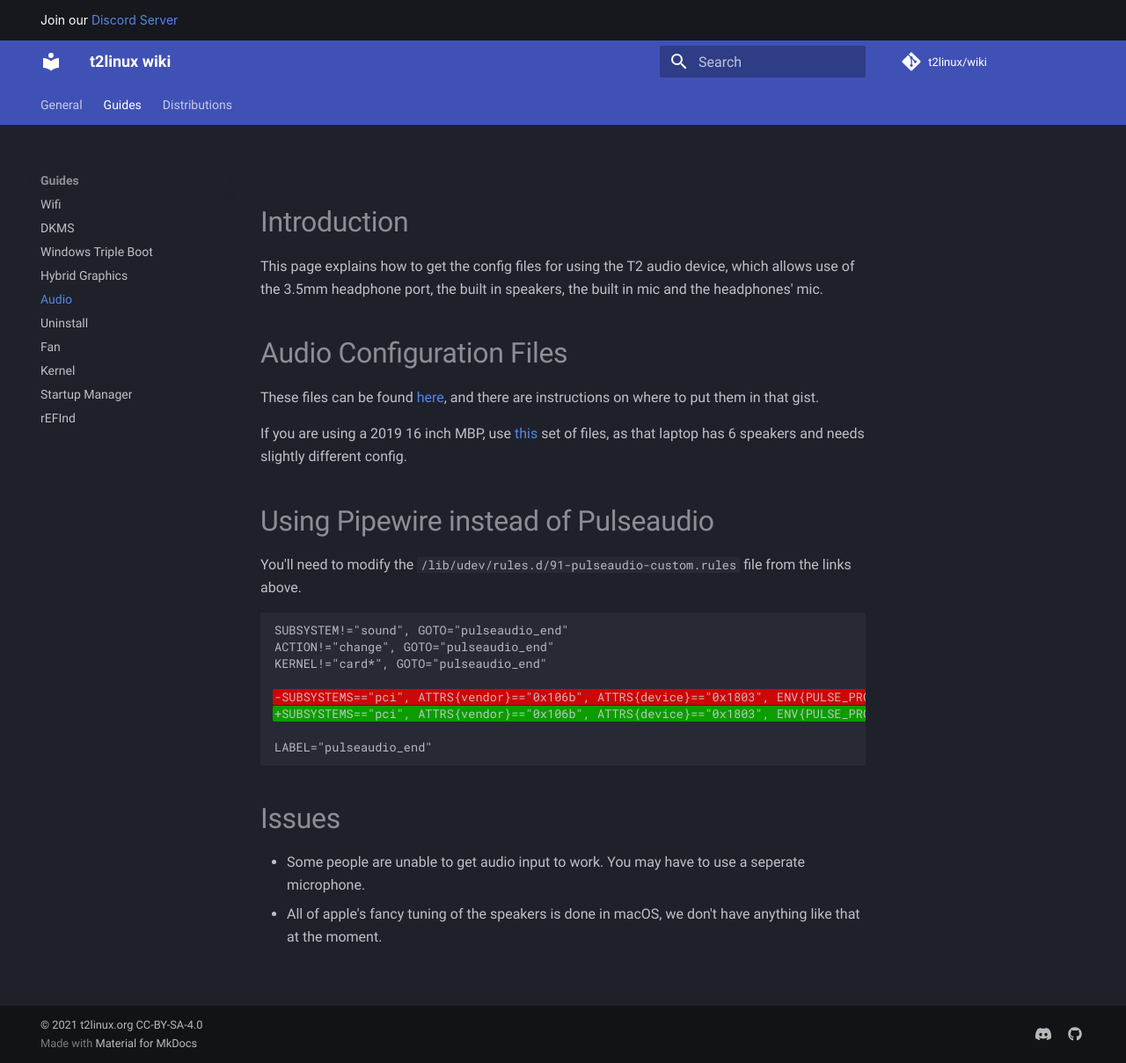
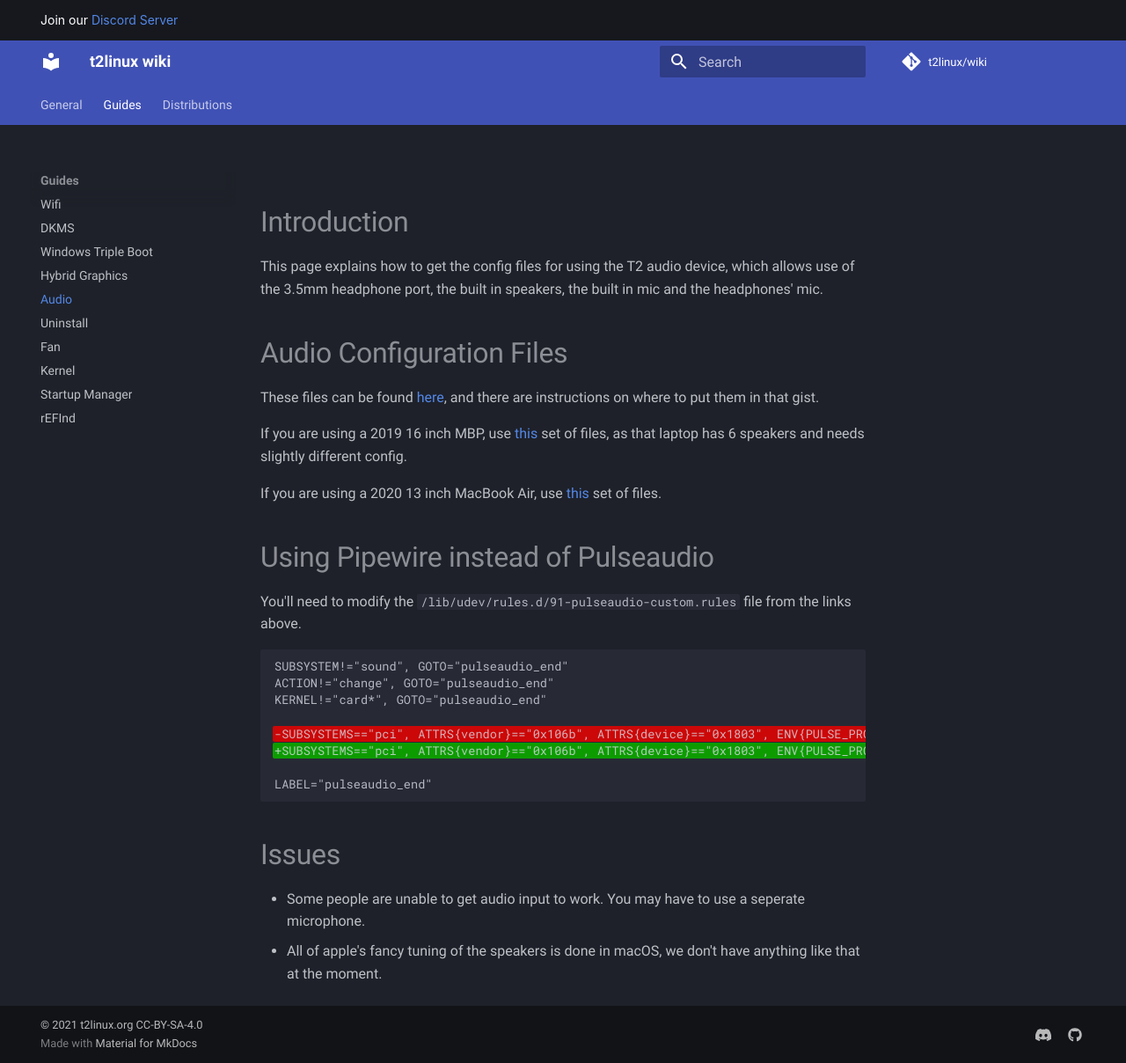
Before and after one commit to t2linux/wiki, an MkDocs documentation site: the page built from docs/guides/audio-config.md, in a window 1280 px wide and 1208 px high. Shown: the whole window at 88% size. Built offline with MkDocs 1.6.1 and Material for MkDocs 9.7.7, drawn with Linux system fonts in a browser that asks for light colours; comment, search, counter and statistics services are not loaded.

Commit message:
Added audio confit for mba 9,1

```diff
--- a/docs/guides/audio-config.md
+++ b/docs/guides/audio-config.md
@@ -7,6 +7,8 @@ This page explains how to get the config files for using the T2 audio device, wh
 These files can be found [here](https://gist.github.com/MCMrARM/c357291e4e5c18894bea10665dcebffb), and there are instructions on where to put them in that gist.
 
 If you are using a 2019 16 inch MBP, use [this](https://gist.github.com/kevineinarsson/8e5e92664f97508277fefef1b8015fba) set of files, as that laptop has 6 speakers and needs slightly different config.
+
+If you are using a 2020 13 inch MacBook Air, use [this](https://gist.github.com/bigbadmonster17/8b670ae29e0b7be2b73887f3f37a057b) set of files.
 
 # Using Pipewire instead of Pulseaudio
 
```
